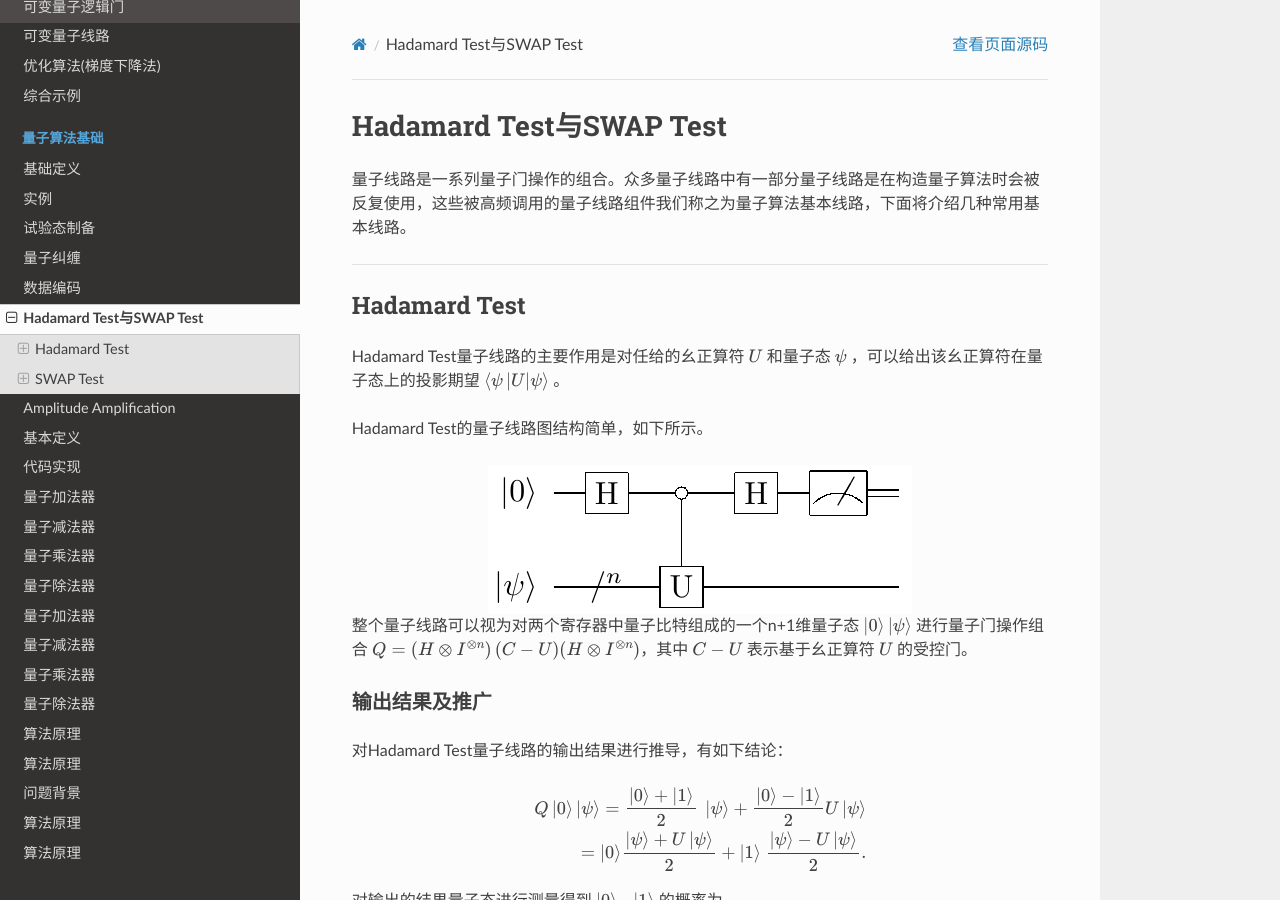
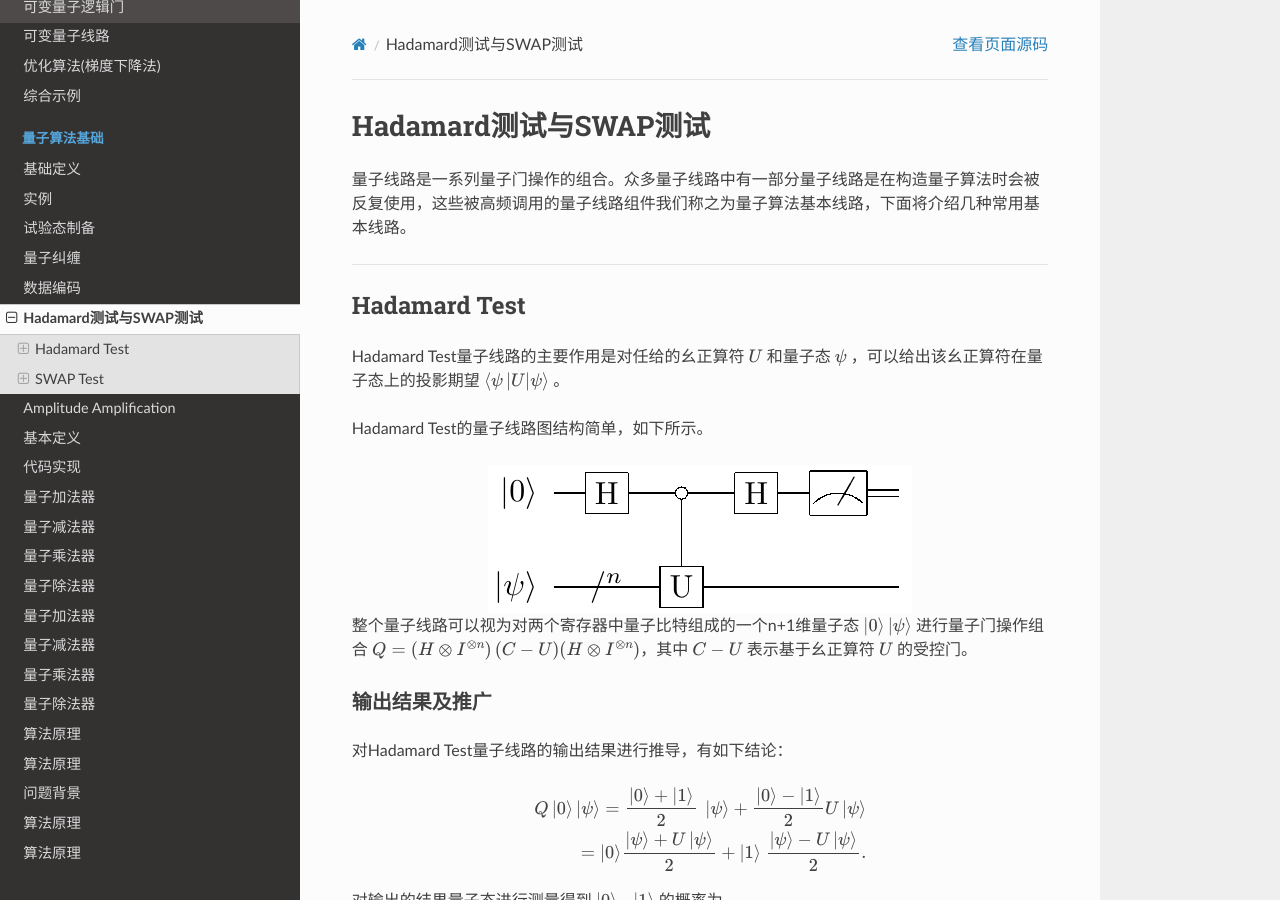
Before and after one commit to OriginQ/QPanda-tutorial, a Sphinx documentation site: the page built from source/HadamardAndSWAP.rst, in a window 1280 px wide and 900 px high. Built offline with Sphinx 7.4.7 and the Read the Docs theme 2.0.0, drawn with Linux system fonts in a browser that asks for light colours; pages that are not in the unit, such as notebooks, are missing from menus.

Commit message:
Update HadamardAndSWAP.rst
尽可能修正标题为中文

```diff
--- a/source/HadamardAndSWAP.rst
+++ b/source/HadamardAndSWAP.rst
@@ -1,4 +1,4 @@
-Hadamard Test与SWAP Test
+Hadamard测试与SWAP测试
 ####
 
 量子线路是一系列量子门操作的组合。众多量子线路中有一部分量子线路是在构造量子算法时会被反复使用，\
```
